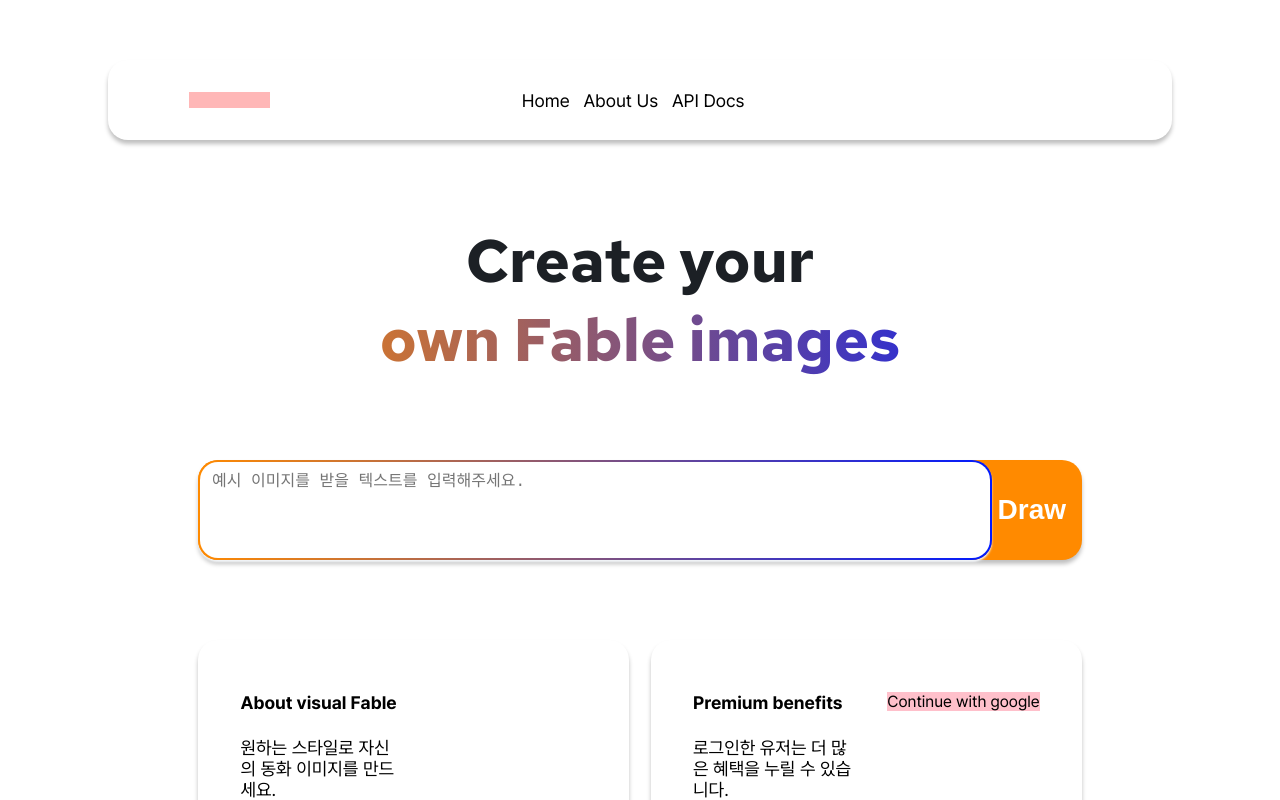
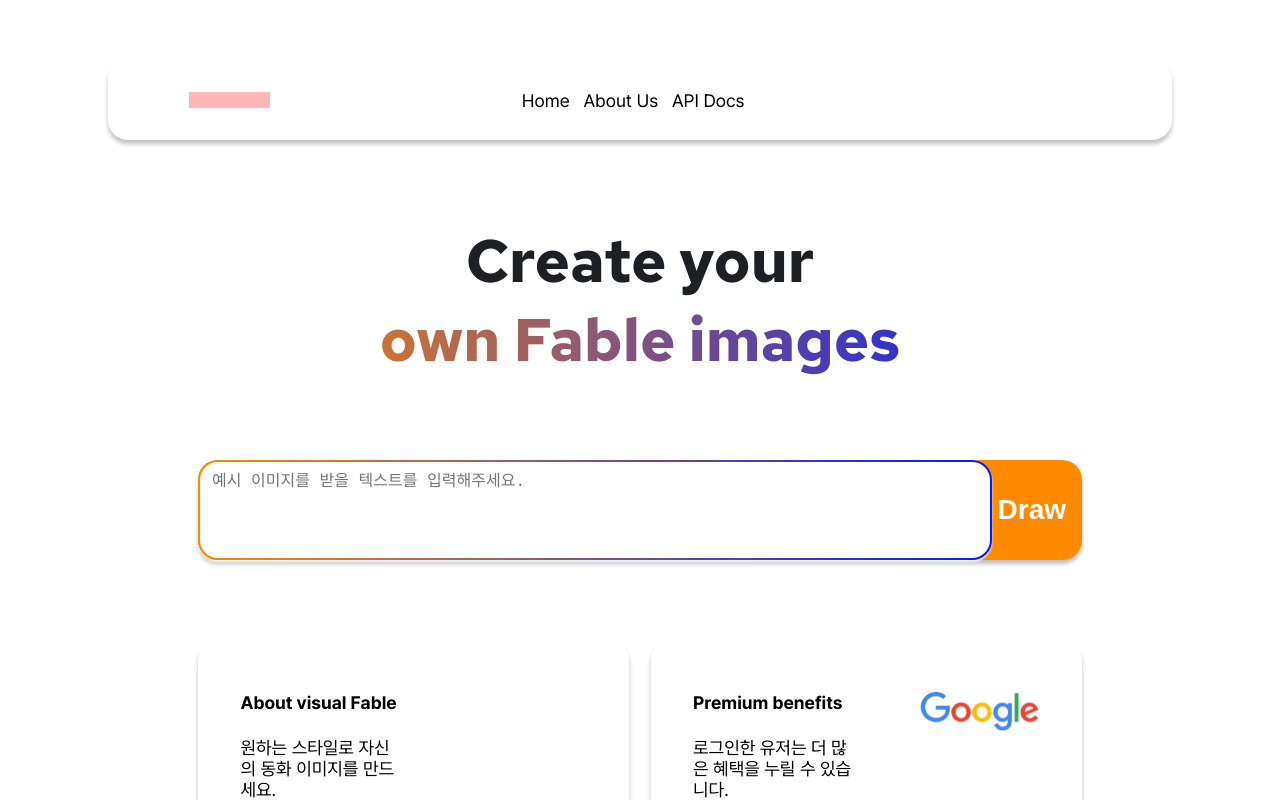
Before and after one commit to 2024S-Style-Transfer/visual-fable-front, a Next.js app: page / in a window 1280 px wide. Built offline with nearby package versions, Linux system fonts and the light colour scheme.

Commit message:
feat: 로그인 토큰 관리 추가

```diff
--- a/src/app/layout.tsx
+++ b/src/app/layout.tsx
@@ -3,6 +3,7 @@ import StyledComponentsRegistry from '@/lib/registry';
 import { pretendard } from '@/theme/fontsGroup';
 import GlobalStyle from '@/theme/GlobalStyles';
 import { GoogleOAuthProvider } from '@react-oauth/google';
+import AuthGuard from '@/utils/AuthGuard';
 
 export const metadata: Metadata = {
   title: 'visual fable',
@@ -20,10 +21,12 @@ export default function RootLayout({
     <html lang="ko">
       <body className={pretendard.className} suppressHydrationWarning={true}>
         <GoogleOAuthProvider clientId={googleClientId}>
-          <StyledComponentsRegistry>
-            <GlobalStyle />
-            {children}
-          </StyledComponentsRegistry>
+          <AuthGuard>
+            <StyledComponentsRegistry>
+              <GlobalStyle />
+              {children}
+            </StyledComponentsRegistry>
+          </AuthGuard>
         </GoogleOAuthProvider>
       </body>
     </html>
--- a/src/components/common/Login.tsx
+++ b/src/components/common/Login.tsx
@@ -3,6 +3,8 @@
 import { CredentialResponse, GoogleLogin } from '@react-oauth/google';
 import useGlobalState from '@/store/globalStore';
 import { wait } from '@/utils/time';
+import styled from '@emotion/styled';
+import { SvgGoogleLogo } from '@/svgs';
 
 const Login: React.FC = () => {
   const { setIsGlobalLoading } = useGlobalState();
@@ -22,14 +24,29 @@ const Login: React.FC = () => {
   };
 
   return (
+    <LoginWrapper>
+      <SvgGoogleLogo />
+
       <GoogleLogin
+        type="standard"
+        shape="pill"
+        auto_select={false}
         onSuccess={handleLogin}
         onError={() => {
           console.log('Login Failed');
           setIsGlobalLoading(false);
         }}
       />
+    </LoginWrapper>
   );
 };
 
+const LoginWrapper = styled.div`
+  text-align: center;
+
+  svg {
+    margin-bottom: 10px;
+  }
+`;
+
 export default Login;
--- a/src/components/steps/PreGenerateStep.tsx
+++ b/src/components/steps/PreGenerateStep.tsx
@@ -11,7 +11,6 @@ import {
   BannerText,
   Contents,
   Section,
-  shadowOpts,
   calculateHeight,
 } from '../common/styled';
 import { Card, CardContents, CardImage, CardText, CardTitle } from '../common/cards';
@@ -22,6 +21,8 @@ import { wait } from '@/utils/time';
 import ExampleImageSelectModal from '../modals/ExampleImageSelectModal';
 import { ExampleItem } from '@/types/service';
 import { MOCK_EXAMPLE_IMAGES } from '@/mock/data';
+import Login from '../common/Login';
+import { SvgUserIcon } from '@/svgs';
 
 const PreGenerateStep: React.FC = () => {
   const { setIsGlobalLoading } = useGlobalStore();
@@ -98,6 +99,13 @@ const Banner = () => {
 };
 
 const Cards = () => {
+  const { isLogin, setIsLogin } = useGlobalStore();
+
+  const handleLogout = () => {
+    localStorage.removeItem('token');
+    setIsLogin(false);
+  };
+
   return (
     <Contents>
       <Card>
@@ -107,16 +115,70 @@ const Cards = () => {
         </CardContents>
         <CardImage></CardImage>
       </Card>
-      <Card>
-        <CardContents>
-          <CardTitle>Premium benefits</CardTitle>
-          <CardText>로그인한 유저는 더 많은 혜택을 누릴 수 있습니다.</CardText>
-        </CardContents>
-        <CardImage>Continue with google</CardImage>
-      </Card>
+      <UserCard>
+        {!isLogin && (
+          <>
+            <CardContents>
+              <CardTitle>Premium benefits</CardTitle>
+              <CardText>로그인한 유저는 더 많은 혜택을 누릴 수 있습니다.</CardText>
+            </CardContents>
+
+            <Login />
+          </>
+        )}
+        {isLogin && (
+          <>
+            <UserCardContents>
+              <UserHelloText>
+                강종연 <span> 님 환영합니다!</span>
+              </UserHelloText>
+              <UserButtonWrapper>
+                <Button className="Cancel" onClick={handleLogout}>
+                  Logout
+                </Button>
+                <Button className="Storage">My storage</Button>
+              </UserButtonWrapper>
+            </UserCardContents>
+
+            <SvgUserIcon />
+          </>
+        )}
+      </UserCard>
     </Contents>
   );
 };
+const UserCardContents = styled(CardContents)`
+  width: 100%;
+  max-width: 304px;
+`;
+const UserButtonWrapper = styled.div`
+  width: 100%;
+  display: flex;
+  align-items: center;
+
+  gap: 16px;
+
+  & > button {
+    width: 100%;
+    max-width: 144px;
+    height: 54px;
+  }
+`;
+const UserHelloText = styled.p`
+  font-size: 24px;
+  font-weight: 700;
+  margin-bottom: 28px;
+
+  & > span {
+    font-size: 18px;
+    font-weight: 500;
+  }
+`;
+const UserCard = styled(Card)`
+  display: flex;
+  align-items: flex-start;
+  justify-content: space-between;
+`;
 
 // 프롬프트 전체 구역
 const InputArea = styled.div`
--- a/src/store/globalStore.ts
+++ b/src/store/globalStore.ts
@@ -2,16 +2,20 @@ import { create } from 'zustand';
 
 type State = {
   isGlobalLoading: boolean;
+  isLogin: boolean;
 };
 type Action = {
   setIsGlobalLoading: (isGlobalLoading: boolean) => void;
   toggleGlobalLoading: () => void;
+  setIsLogin: (isLogin: boolean) => void;
 };
 
 const useGlobalStore = create<State & Action>((set) => ({
   isGlobalLoading: false,
+  isLogin: false,
   setIsGlobalLoading: (isGlobalLoading) => set({ isGlobalLoading }),
   toggleGlobalLoading: () => set((state) => ({ isGlobalLoading: !state.isGlobalLoading })),
+  setIsLogin: (isLogin) => set({ isLogin }),
 }));
 
 export default useGlobalStore;
--- /dev/null
+++ b/src/utils/AuthGuard.tsx
@@ -0,0 +1,34 @@
+'use client';
+
+import useGlobalStore from '@/store/globalStore';
+import { Fragment, useEffect } from 'react';
+
+const AuthGuard: React.FC<React.PropsWithChildren> = ({ children }) => {
+  const { isLogin, setIsLogin } = useGlobalStore();
+
+  const handleSetIsLogin = () => {
+    if (typeof window === 'undefined') {
+      return;
+    }
+
+    if (localStorage.getItem('token') && !isLogin) {
+      setIsLogin(true);
+    }
+    if (!localStorage.getItem('token') && isLogin) {
+      setIsLogin(false);
+    }
+  };
+
+  handleSetIsLogin();
+
+  useEffect(() => {
+    window.addEventListener('storage', handleSetIsLogin);
+
+    return () => {
+      window.removeEventListener('storage', handleSetIsLogin);
+    };
+  }, []);
+  return <Fragment>{children}</Fragment>;
+};
+
+export default AuthGuard;
```
Lines whose indentation alone changed are shown as unchanged.
